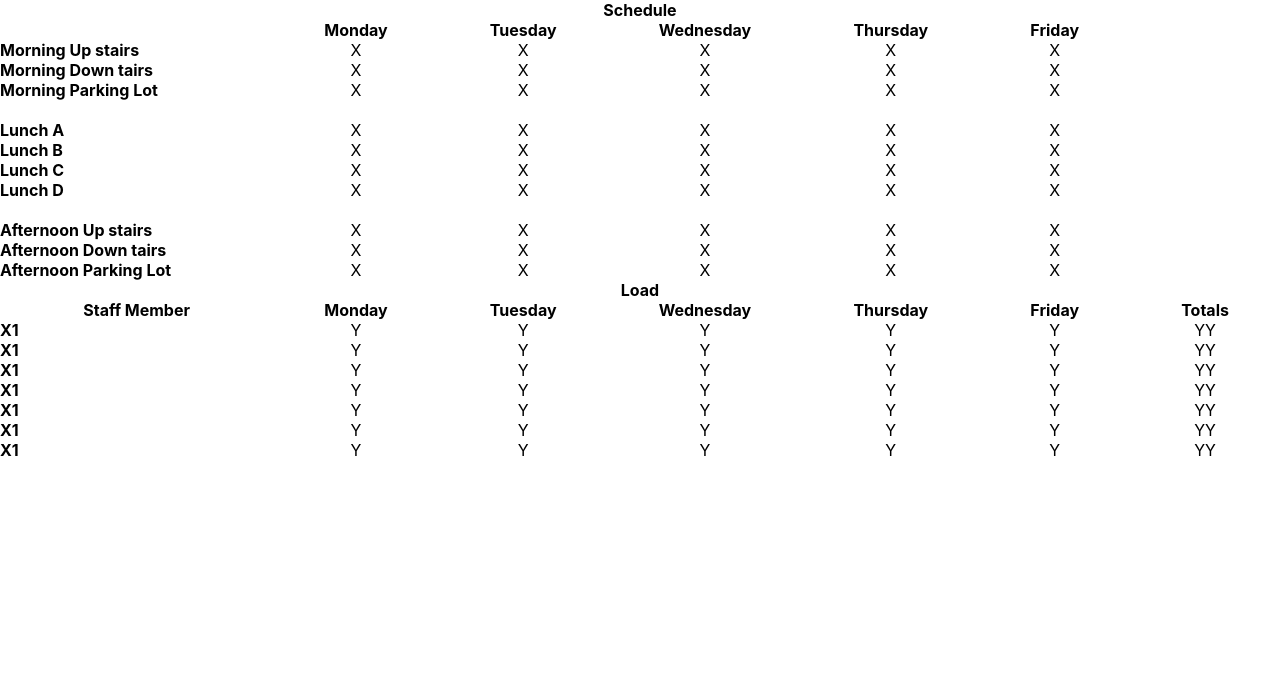
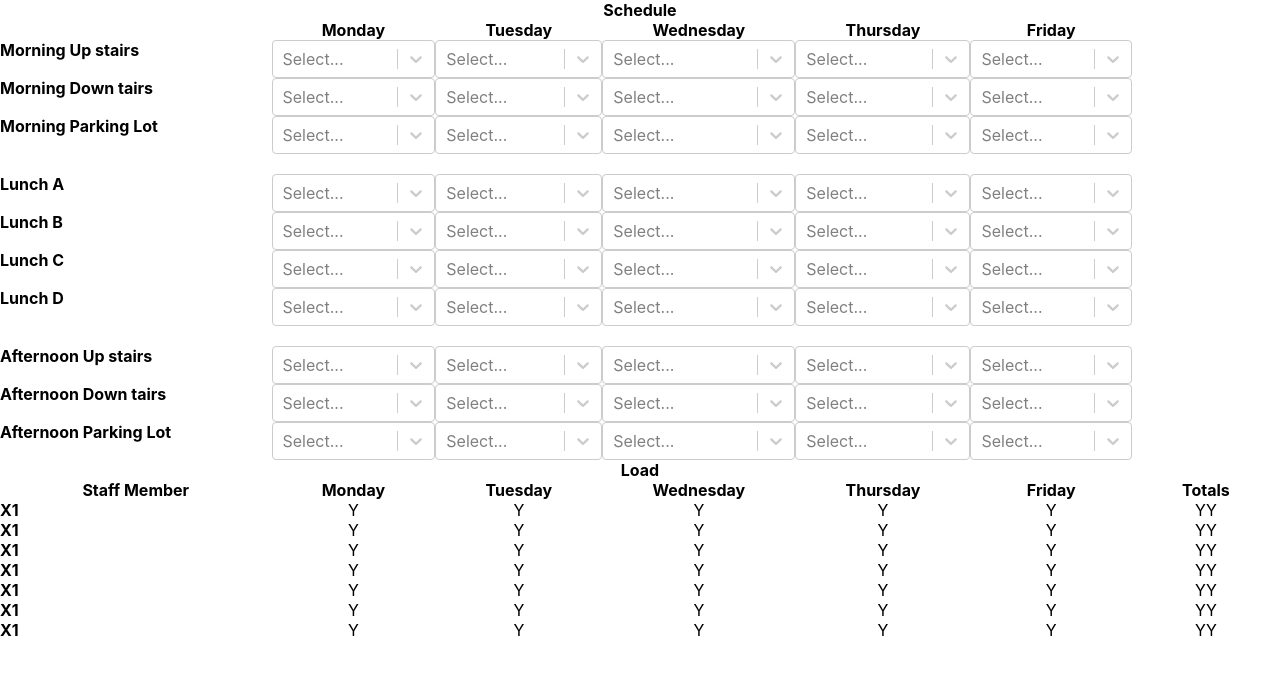
Before and after one commit to kmeixner/react-scheduler, a React (Create React App) app in the folder client/: page / in a window 1280 px wide. Shown: the top 674 px of the page. Built offline with nearby package versions, Linux system fonts and the light colour scheme; no server answers.

Commit message:
Now a react-select component with employees as option
modified:   client/src/SelectStaffMember.js

```diff
--- a/client/src/SelectStaffMember.js
+++ b/client/src/SelectStaffMember.js
@@ -1,4 +1,15 @@
-import React from 'react';
+import React, { Component } from 'react'
+import Select from 'react-select';
+
+const options = [
+  { value: 'X1', label: 'X1' },
+  { value: 'X2', label: 'X2' },
+  { value: 'X3', label: 'X3' },
+  { value: 'X4', label: 'X4' },
+  { value: 'X5', label: 'X5' },
+  { value: 'X6', label: 'X6' },
+  { value: 'X7', label: 'X7' }
+]
 
 class SelectStaffMember extends React.Component {
 
@@ -7,7 +18,7 @@ class SelectStaffMember extends React.Component {
   }
 
   render() {
-    return <div>X</div>;
+    return <Select options={options} />;
   }
 }
 
```
